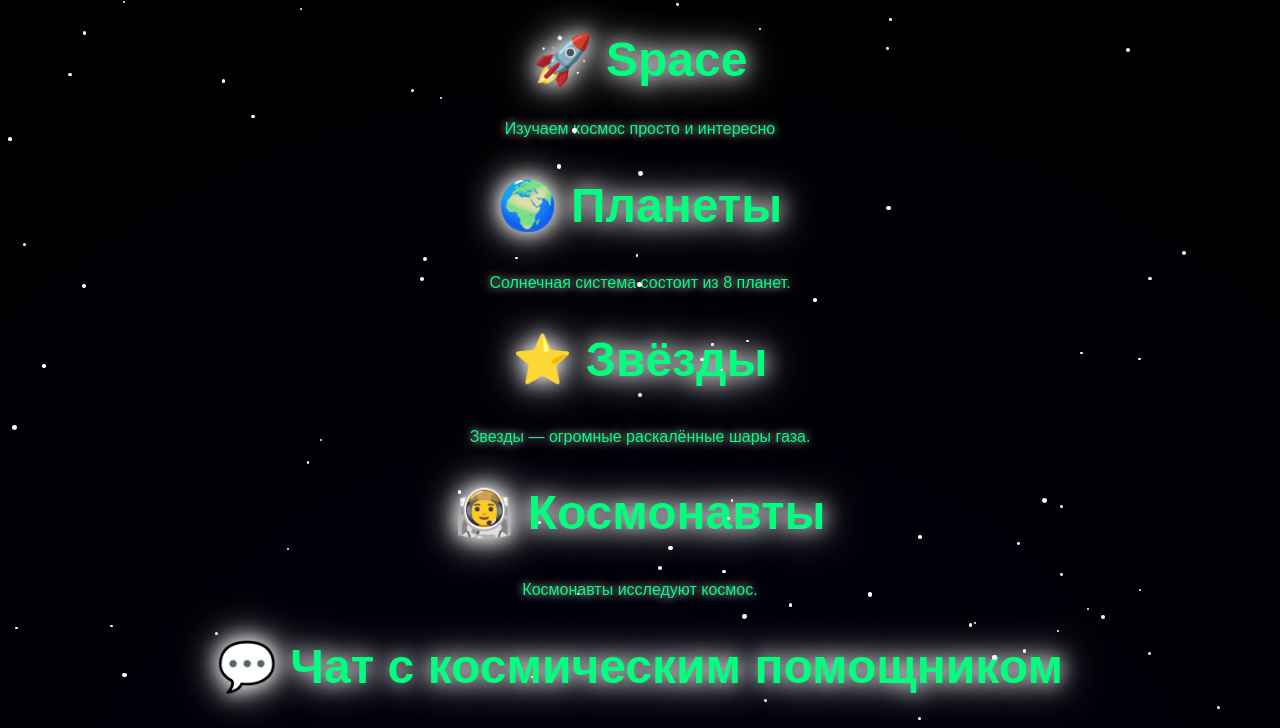
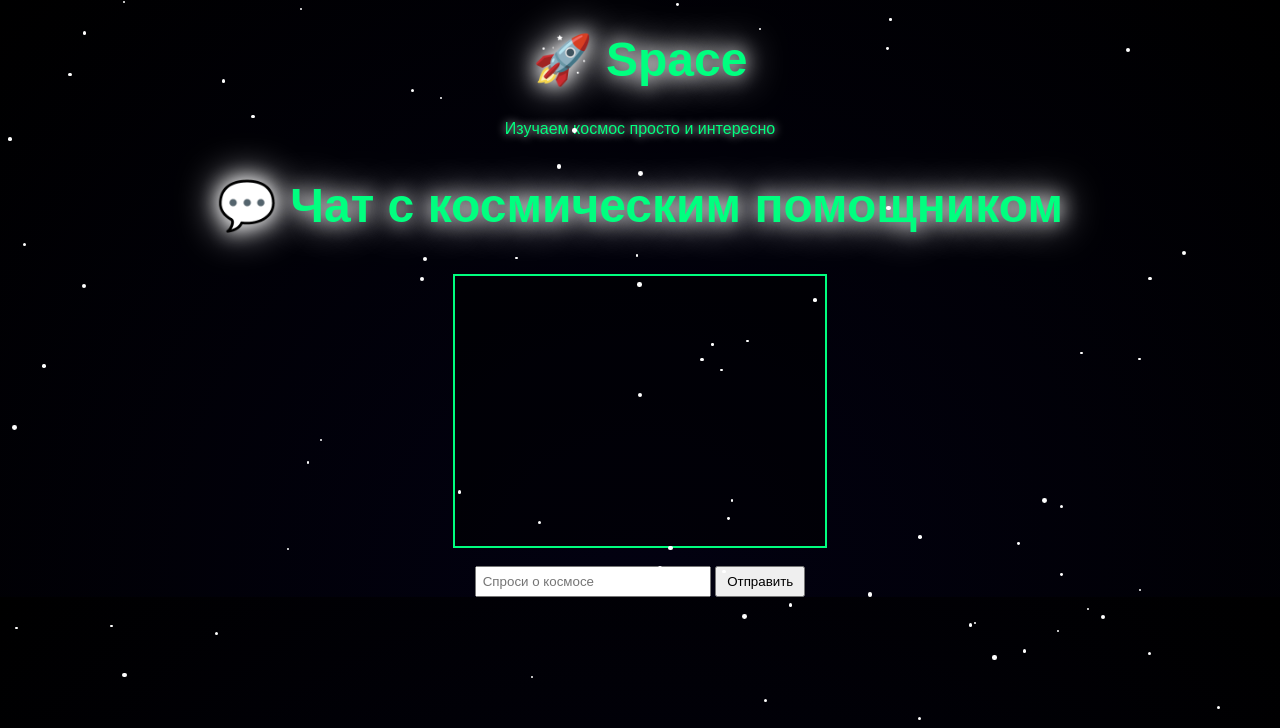
Before and after one commit to pupikuruzik-lgtm/space, a plain HTML site: page index.html in a window 1280 px wide. Shown: the top 728 px of the page. Drawn offline with Linux system fonts and the light colour scheme.

Commit message:
Update index.html

```diff
--- a/index.html
+++ b/index.html
@@ -2,7 +2,7 @@
 <html lang="ru">
 <head>
 <meta charset="UTF-8">
-<title>Space — Обучение космосу</title>
+<title>Space — Чат с космическим помощником</title>
 <style>
 body{
   margin:0;
@@ -11,24 +11,20 @@ body{
   color:white;
   text-align:center;
 }
-
 .neon-big-text{
   color:#00ff7f;
   font-size:48px;
   text-shadow:0 0 20px #fff,0 0 40px #fff;
 }
-
 .neon-text{
   color:#00ff7f;
   text-shadow:0 0 10px #fff;
 }
-
 .star{
   position:absolute;
   background:white;
   border-radius:50%;
 }
-
 #chatBox{
   width:350px;
   height:250px;
@@ -38,47 +34,26 @@ body{
   overflow-y:auto;
   background:rgba(0,0,0,0.5);
 }
-
 #chatBox p{
   background:rgba(0,0,0,0.6);
   padding:6px;
   border-radius:6px;
   margin:5px 0;
 }
-
 .user{color:#00ff7f}
 .bot{color:#00ffff}
-
-input{
-  padding:6px;
-  width:220px;
-}
-
-button{
-  padding:6px 10px;
-}
+input{padding:6px;width:220px;}
+button{padding:6px 10px;}
 </style>
 </head>
-
 <body>
 
 <h1 class="neon-big-text">🚀 Space</h1>
 <p class="neon-text">Изучаем космос просто и интересно</p>
 
-<h2 class="neon-big-text">🌍 Планеты</h2>
-<p class="neon-text">Солнечная система состоит из 8 планет.</p>
-
-<h2 class="neon-big-text">⭐ Звёзды</h2>
-<p class="neon-text">Звезды — огромные раскалённые шары газа.</p>
-
-<h2 class="neon-big-text">👨‍🚀 Космонавты</h2>
-<p class="neon-text">Космонавты исследуют космос.</p>
-
 <h2 class="neon-big-text">💬 Чат с космическим помощником</h2>
-
 <div id="chatBox"></div>
 <br>
-
 <input id="userInput" placeholder="Спроси о космосе">
 <button onclick="sendMessage()">Отправить</button>
 
@@ -125,6 +100,5 @@ document.getElementById("userInput").addEventListener("keypress", function(e){
   if(e.key==="Enter") sendMessage();
 });
 </script>
-
 </body>
 </html>
```
